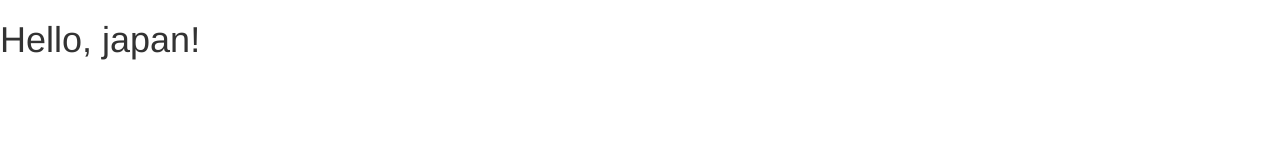
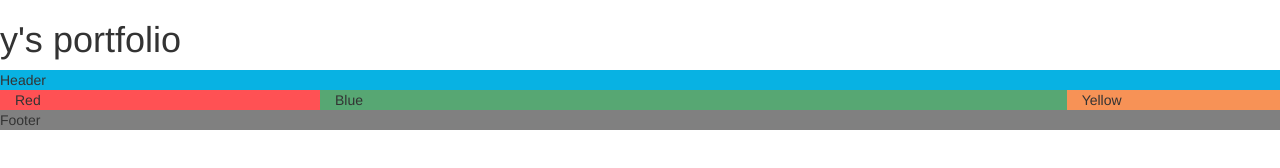
Before and after one commit to hiitooC/j-greenwood.github.io, a plain HTML site: page index.html in a window 1280 px wide. Drawn offline with nearby package versions, Linux system fonts and the light colour scheme.

Commit message:
third commit

```diff
--- a/index.html
+++ b/index.html
@@ -13,6 +13,16 @@
     <script src="//maxcdn.bootstrapcdn.com/bootstrap/3.3.5/js/bootstrap.min.js"></script>
   </head>
   <body>
-    <h1>Hello, japan!</h1>
+    <h1>y's portfolio</h1>
+    <header style="background-color:#08b2e3">Header</header>
+    <div class="container-fluid">
+      <div class="row">
+        <div class="col-sm-3" style="background-color:#ff5154;">Red</div>
+        <div class="col-sm-7" style="background-color:#57a773;">Blue</div>
+        <div class="col-sm-2" style="background-color:#f79256;">Yellow</div>
+      </div>
+    </div>
+    <footer style="background-color:gray">Footer</footer>
+    <!-- ここまで雛形にグリッドを追記 -->
   </body>
 </html>
```
